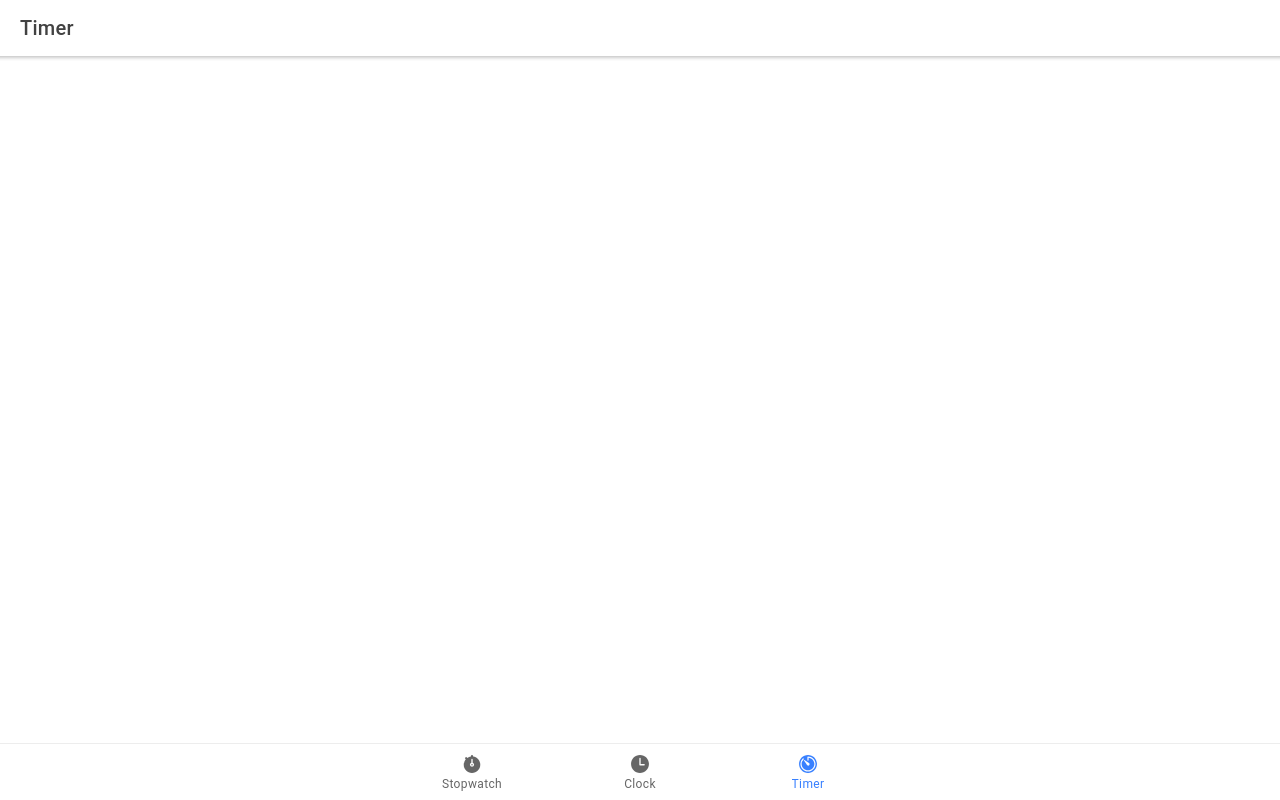
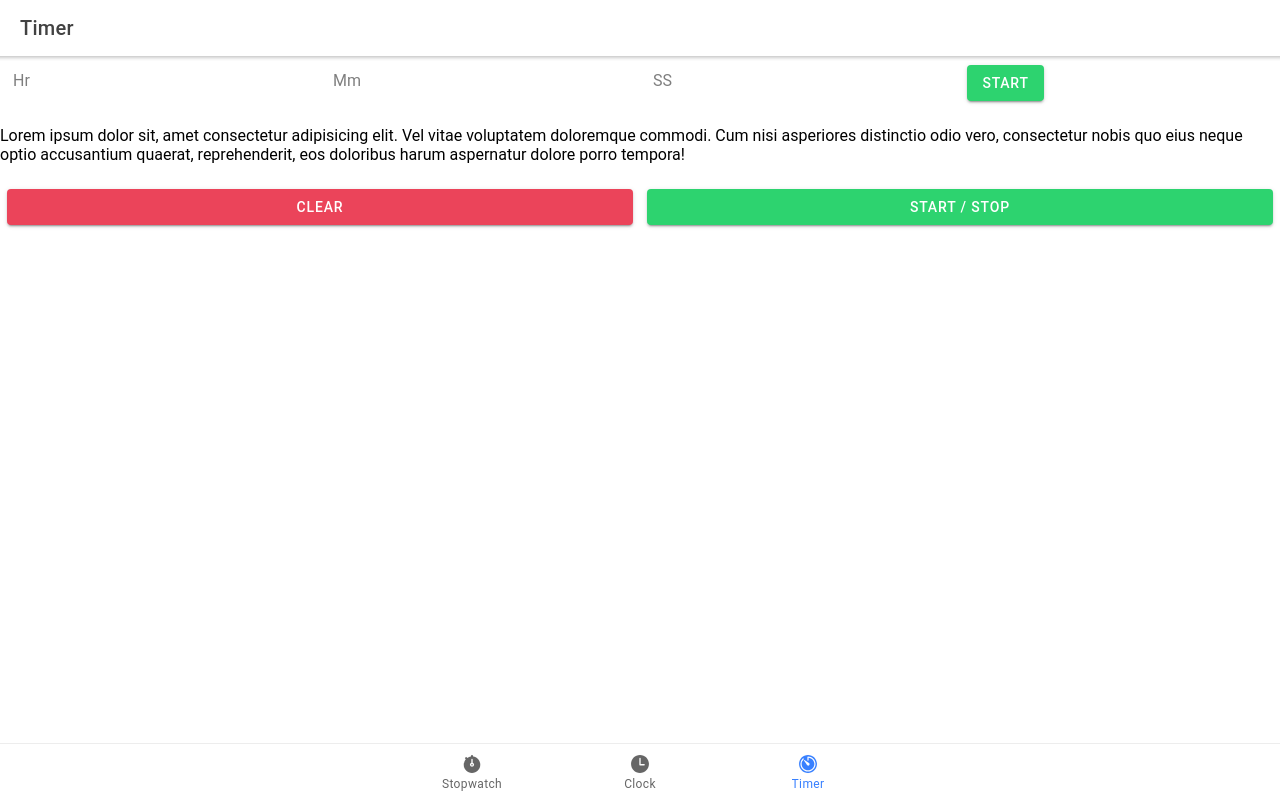
Before and after one commit to Mayank-MP05/Timer-Clock-Stopwatch-Ionic-React-App, a React (Create React App) app: page /timer in a window 1280 px wide. Built offline with nearby package versions, Linux system fonts and the light colour scheme.

Commit message:
Timer Color Styling

```diff
--- a/src/pages/Timer.tsx
+++ b/src/pages/Timer.tsx
@@ -5,6 +5,10 @@ import {
   IonPage,
   IonTitle,
   IonToolbar,
+  IonInput,
+  IonButton,
+  IonRow,
+  IonCol,
 } from "@ionic/react";
 import ExploreContainer from "../components/ExploreContainer";
 import "./timer.css";
@@ -21,9 +25,46 @@ const Timer: React.FC = () => {
       <IonContent>
         <IonHeader collapse='condense'>
           <IonToolbar>
-            <IonTitle size='large'>Tab 3</IonTitle>
+            <IonTitle size='large'>Timer</IonTitle>
           </IonToolbar>
         </IonHeader>
+        {/* 4 Column System inputs */}
+        <IonRow>
+          <IonCol size='3'>
+            <IonInput placeholder='Hr'></IonInput>
+          </IonCol>
+          <IonCol size='3'>
+            <IonInput placeholder='Mm'></IonInput>
+          </IonCol>
+          <IonCol size='3'>
+            <IonInput placeholder='SS'></IonInput>
+          </IonCol>
+          <IonCol size='3'>
+            <IonButton color='success'>Start</IonButton>
+          </IonCol>
+        </IonRow>
+
+        {/* loading Symbol Animationn */}
+        <p>
+          Lorem ipsum dolor sit, amet consectetur adipisicing elit. Vel vitae
+          voluptatem doloremque commodi. Cum nisi asperiores distinctio odio
+          vero, consectetur nobis quo eius neque optio accusantium quaerat,
+          reprehenderit, eos doloribus harum aspernatur dolore porro tempora!
+        </p>
+
+        {/* Clear and Start Stop Button */}
+        <IonRow>
+          <IonCol size='6'>
+            <IonButton color='danger' expand='block'>
+              Clear
+            </IonButton>
+          </IonCol>
+          <IonCol size='6'>
+            <IonButton color='success' expand='block'>
+              Start / Stop
+            </IonButton>
+          </IonCol>
+        </IonRow>
       </IonContent>
     </IonPage>
   );
```
